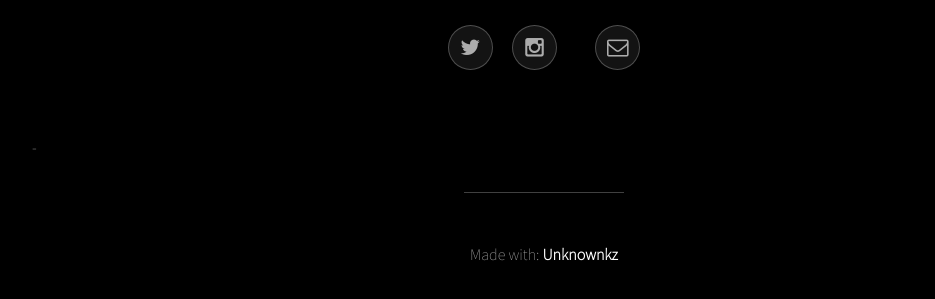
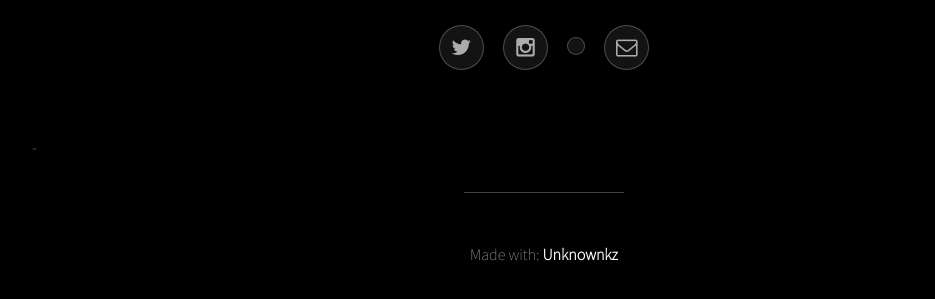
Before and after one commit to unknownkz/pytelport, a plain HTML site: page index.html in a window 1280 px wide. Shown: the part 407-706 px from the top of the page, without its empty margins (96-1031 px from the left). Drawn offline with Linux system fonts and the light colour scheme.

Commit message:
.
Signed-off-by: Unknown <unknownkz@outlook.co.id>

```diff
--- a/index.html
+++ b/index.html
@@ -20,7 +20,7 @@
 						<ul class="icons">
 							<li><a href="https://twitter.com/Unknownkzx" class="icon style2 fa-twitter"><span class="label">Twitter</span></a></li>
 							<li><a href="https://instagram.com/si_axeell" class="icon style2 fa-instagram"><span class="label">Instagram</span></a></li>
-							<li><a href="https://t.me/not4us" class="fa fa-telegram" aria-hidden="true"></a></li>
+							<li><a href="https://t.me/not4us" class="icon style2 fa-telegram"><span class="label">Telegram</span></a></li>
 							<li><a href="mailto:unknownkz@outlook.co.id" class="icon style2 fa-envelope-o"><span class="label">Email</span></a></li>
 						</ul>
 					</header>
```
